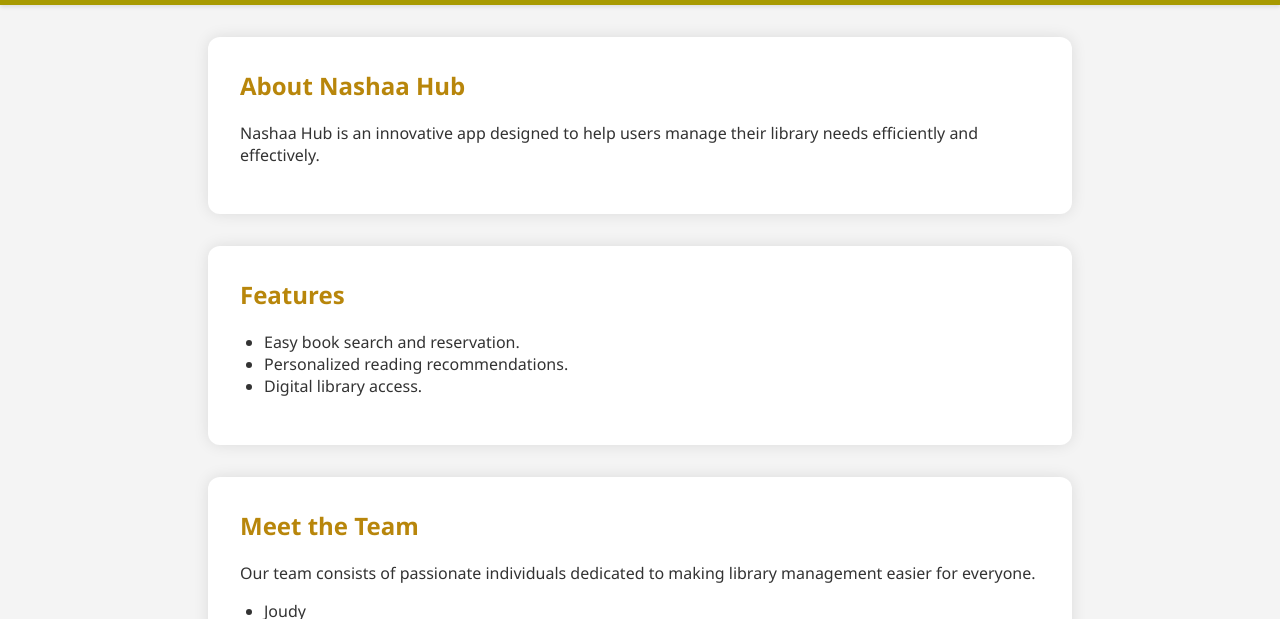
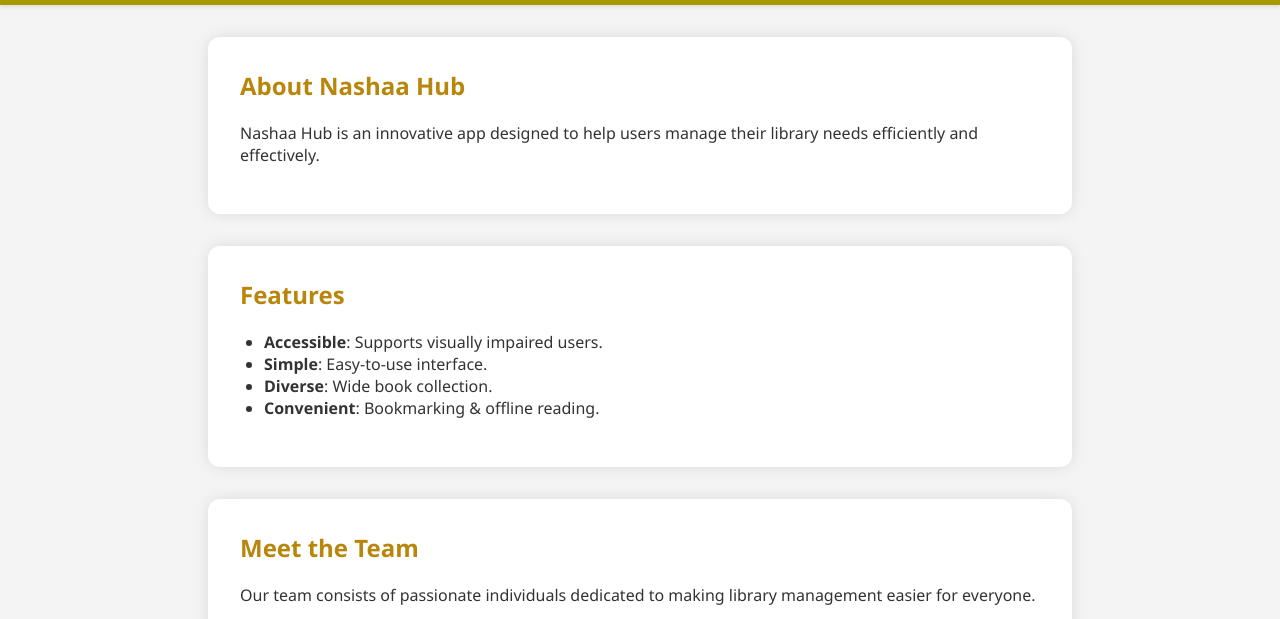
Before and after one commit to EL-Folly/nashaa, a plain HTML site: page index.html in a window 1280 px wide. Shown: the part 108-727 px from the top of the page. Drawn offline with Linux system fonts and the light colour scheme.

Commit message:
Update index.html

```diff
--- a/index.html
+++ b/index.html
@@ -99,9 +99,10 @@
     <section id="features">
         <h2>Features</h2>
         <ul>
-            <li>Easy book search and reservation.</li>
-            <li>Personalized reading recommendations.</li>
-            <li>Digital library access.</li>
+            <li><strong>Accessible</strong>: Supports visually impaired users.</li>
+            <li><strong>Simple</strong>: Easy-to-use interface.</li>
+            <li><strong>Diverse</strong>: Wide book collection.</li>
+            <li><strong>Convenient</strong>: Bookmarking & offline reading.</li>
         </ul>
     </section>
 
```
